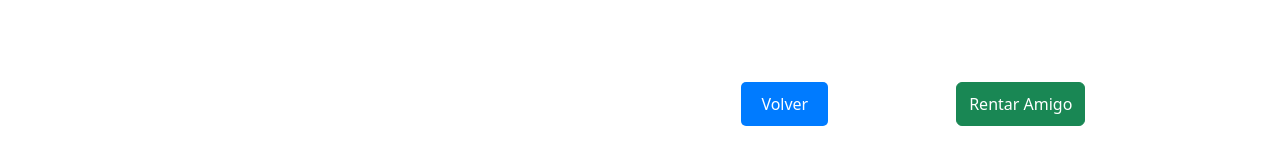
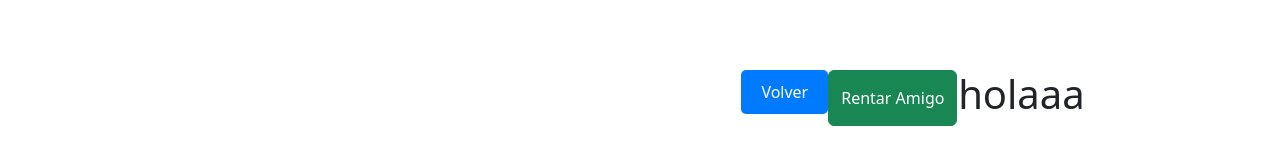
Before and after one commit to Emanuelpc/AppRentarAmigos, a React (Create React App) app in the folder cliente/: page /PerfilAmigo in a window 1280 px wide. Shown: the part 614-778 px from the top of the page. Built offline with nearby package versions, Linux system fonts and the light colour scheme.

Commit message:
agregue algo

```diff
--- a/cliente/src/PerfilAmigo.jsx
+++ b/cliente/src/PerfilAmigo.jsx
@@ -46,6 +46,10 @@ return (
             <button className="boton-buscar-amigos">Volver</button>
           </Link>
           <Button variant="success">Rentar Amigo</Button>
+
+          <div>
+          <h1>holaaa</h1>
+          </div>
           </div>
       </div>
   </div>
```
